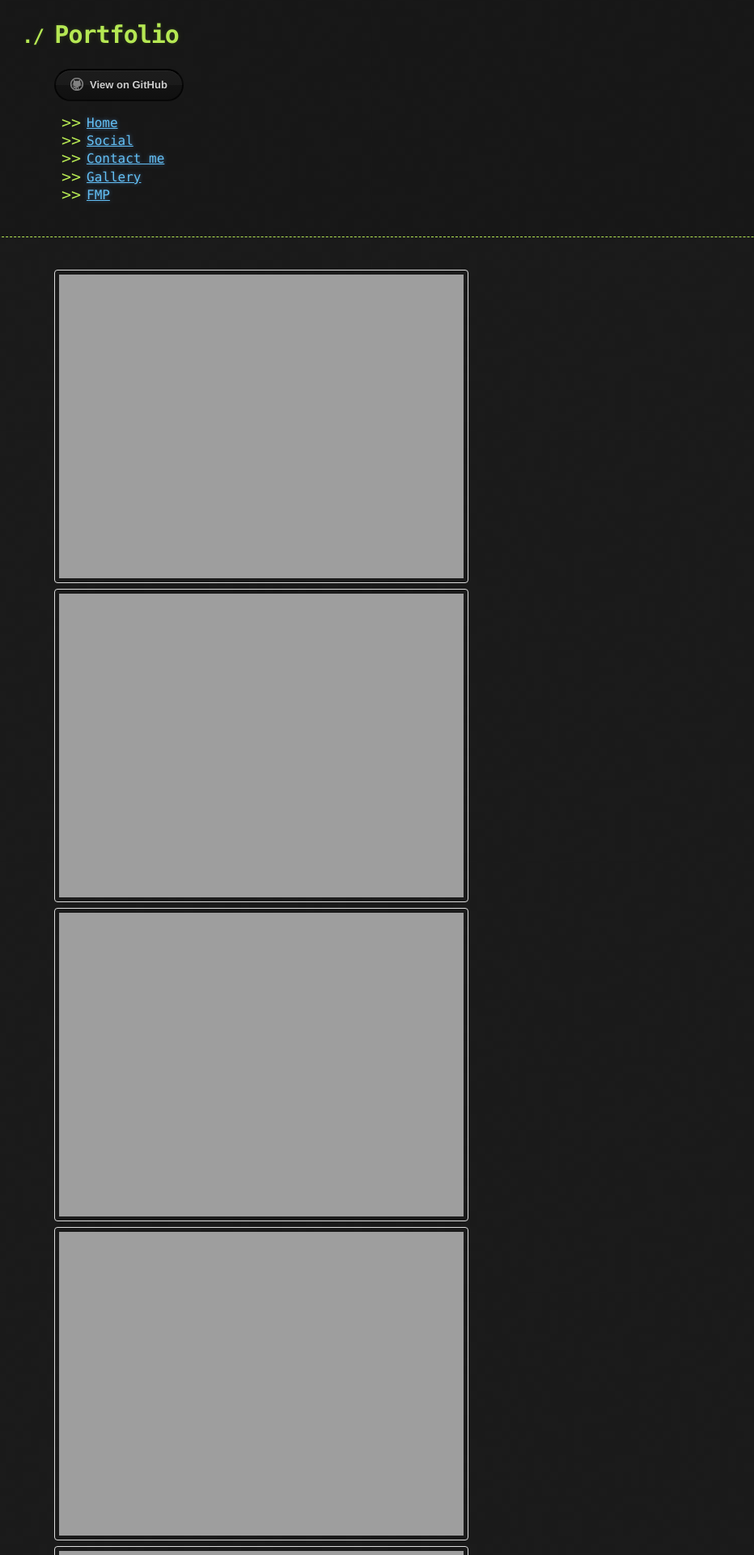
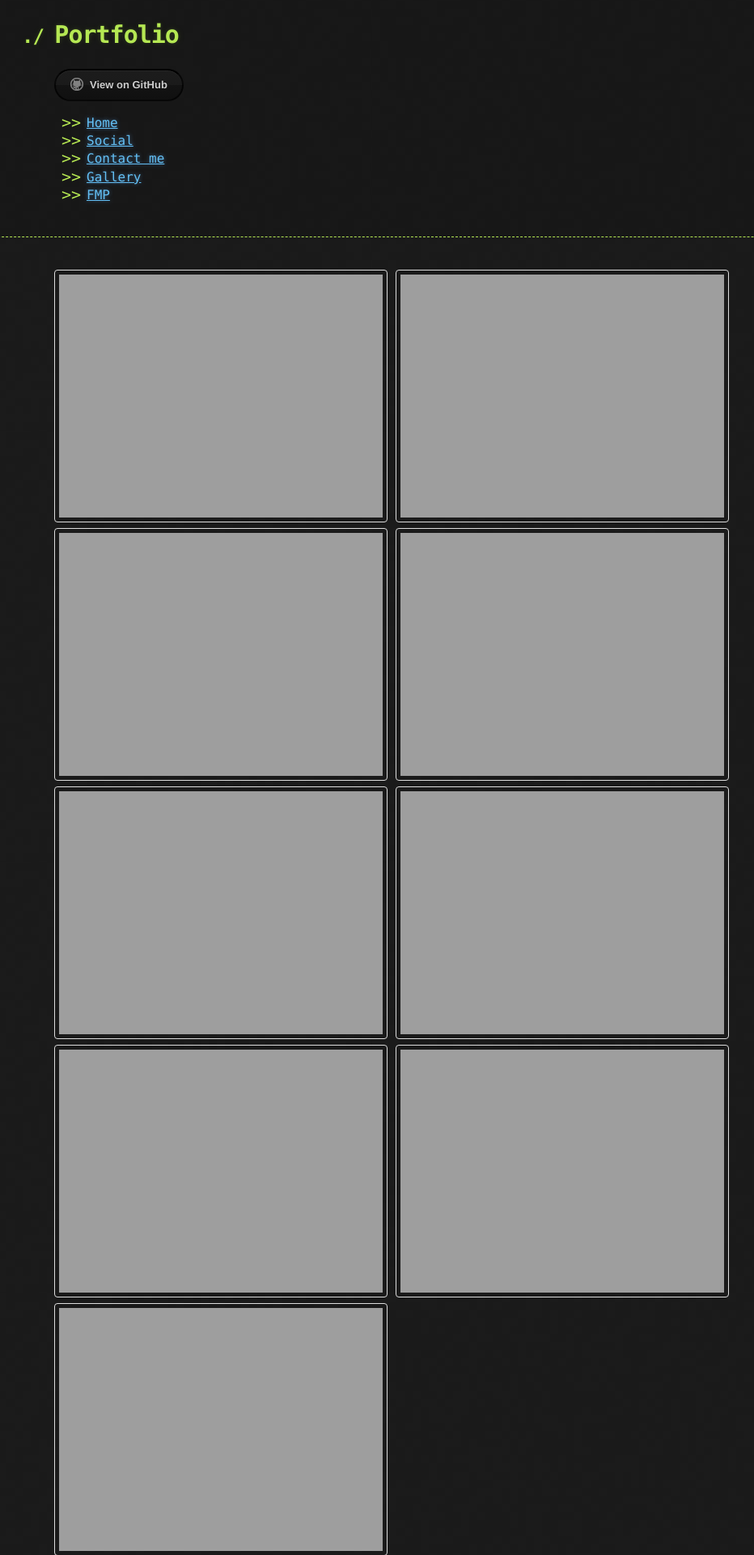
Before and after one commit to ElliotEserin/Portfolio, a Jekyll site: the page built from gallery.md, in a window 1280 px wide. Shown: the top 1920 px of the page at 81% size, without its empty margins (73-1005 px from the left). Built offline with Jekyll 4.4.1, drawn with Linux system fonts in a browser that asks for light colours; our own code applies the rules of GitHub Pages for plain Markdown files; the repository's description, which GitHub fills in, is left out.

Commit message:
Update gallery.md

```diff
--- a/gallery.md
+++ b/gallery.md
@@ -11,15 +11,15 @@
 </head>
 <body>
 
-<img src="https://ellioteserin.github.io/portfolio/assets/images/unnamed (7).png" alt="8" style="width:50%">
-<img src="https://ellioteserin.github.io/portfolio/assets/images/unnamed (6).png" alt="7" style="width:50%">
-<img src="https://ellioteserin.github.io/portfolio/assets/images/unnamed (5).png" alt="6" style="width:50%">
-<img src="https://ellioteserin.github.io/portfolio/assets/images/unnamed (4).png" alt="5" style="width:50%">
-<img src="https://ellioteserin.github.io/portfolio/assets/images/unnamed (3).png" alt="4" style="width:50%">
-<img src="https://ellioteserin.github.io/portfolio/assets/images/unnamed (2).png" alt="3" style="width:50%">
-<img src="https://ellioteserin.github.io/portfolio/assets/images/unnamed (1).png" alt="2" style="width:50%">
-<img src="https://ellioteserin.github.io/portfolio/assets/images/unnamed.png" alt="1" style="width:50%">
-<img src="https://ellioteserin.github.io/portfolio/assets/images/pasted image 0.png" alt="0" style="width:50%">
+<img src="https://ellioteserin.github.io/portfolio/assets/images/unnamed (7).png" alt="8" style="width:40%">
+<img src="https://ellioteserin.github.io/portfolio/assets/images/unnamed (6).png" alt="7" style="width:40%">
+<img src="https://ellioteserin.github.io/portfolio/assets/images/unnamed (5).png" alt="6" style="width:40%">
+<img src="https://ellioteserin.github.io/portfolio/assets/images/unnamed (4).png" alt="5" style="width:40%">
+<img src="https://ellioteserin.github.io/portfolio/assets/images/unnamed (3).png" alt="4" style="width:40%">
+<img src="https://ellioteserin.github.io/portfolio/assets/images/unnamed (2).png" alt="3" style="width:40%">
+<img src="https://ellioteserin.github.io/portfolio/assets/images/unnamed (1).png" alt="2" style="width:40%">
+<img src="https://ellioteserin.github.io/portfolio/assets/images/unnamed.png" alt="1" style="width:40%">
+<img src="https://ellioteserin.github.io/portfolio/assets/images/pasted image 0.png" alt="0" style="width:40%">
 
 </body>
 </html>
```
